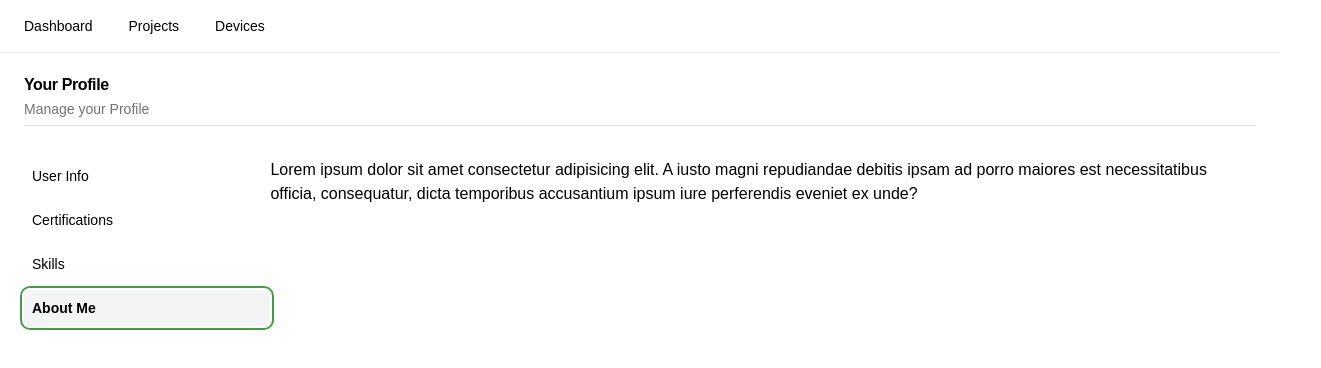
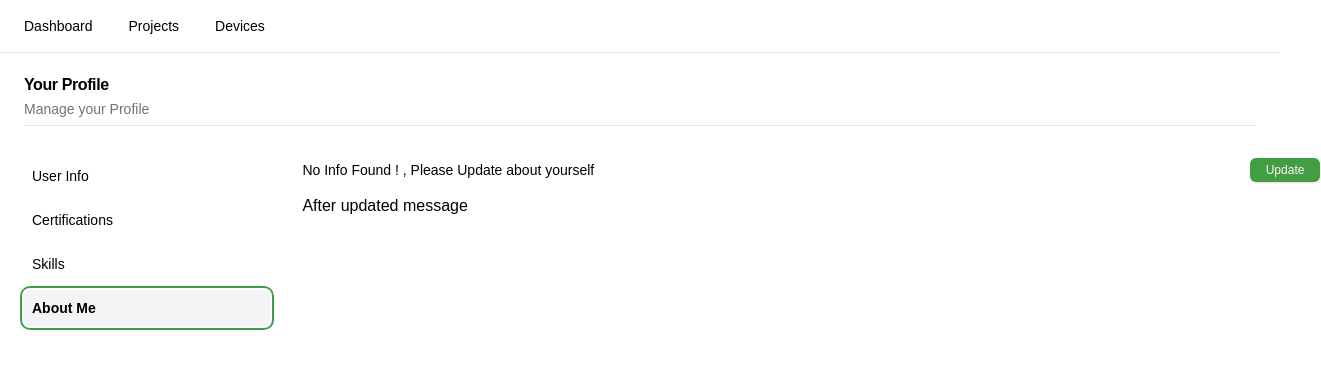
Before and after one commit to AppTestify/crowdtesting-platfrom, a Next.js app: page /private/profile in a window 1280 px wide. Both pictures are taken after a click on the tab "About Me". Shown: the top 368 px of the page, 1321 px wide, since content can reach past the window. Built offline with nearby package versions, Linux system fonts and the light colour scheme; no server answers.

Commit message:
Feat : Added About Me Section

```diff
--- a/app/(routes)/private/profile/about-me.tsx
+++ b/app/(routes)/private/profile/about-me.tsx
@@ -1,11 +1,21 @@
-import React from 'react'
+import { Button } from "@/components/ui/button";
+import React from "react";
 
 const AboutMe = () => {
   return (
-    <div>
-      Lorem ipsum dolor sit amet consectetur adipisicing elit. A iusto magni repudiandae debitis ipsam ad porro maiores est necessitatibus officia, consequatur, dicta temporibus accusantium ipsum iure perferendis eveniet ex unde?
+    <div className="p-8 pt-0">
+      <div className=" w-[1018px] flex justify-between items-center mb-2 ">
+        <label className="text-sm">
+          No Info Found ! , Please Update about yourself{" "}
+        </label>
+        <Button className="h-6 text-xs">{"Update"}</Button>
+      </div>
+
+      <div className="w-[1019px] h-[280px] justify-between   mt-3">
+        After updated message
+      </div>
     </div>
-  )
-}
+  );
+};
 
-export default AboutMe
+export default AboutMe;
```
